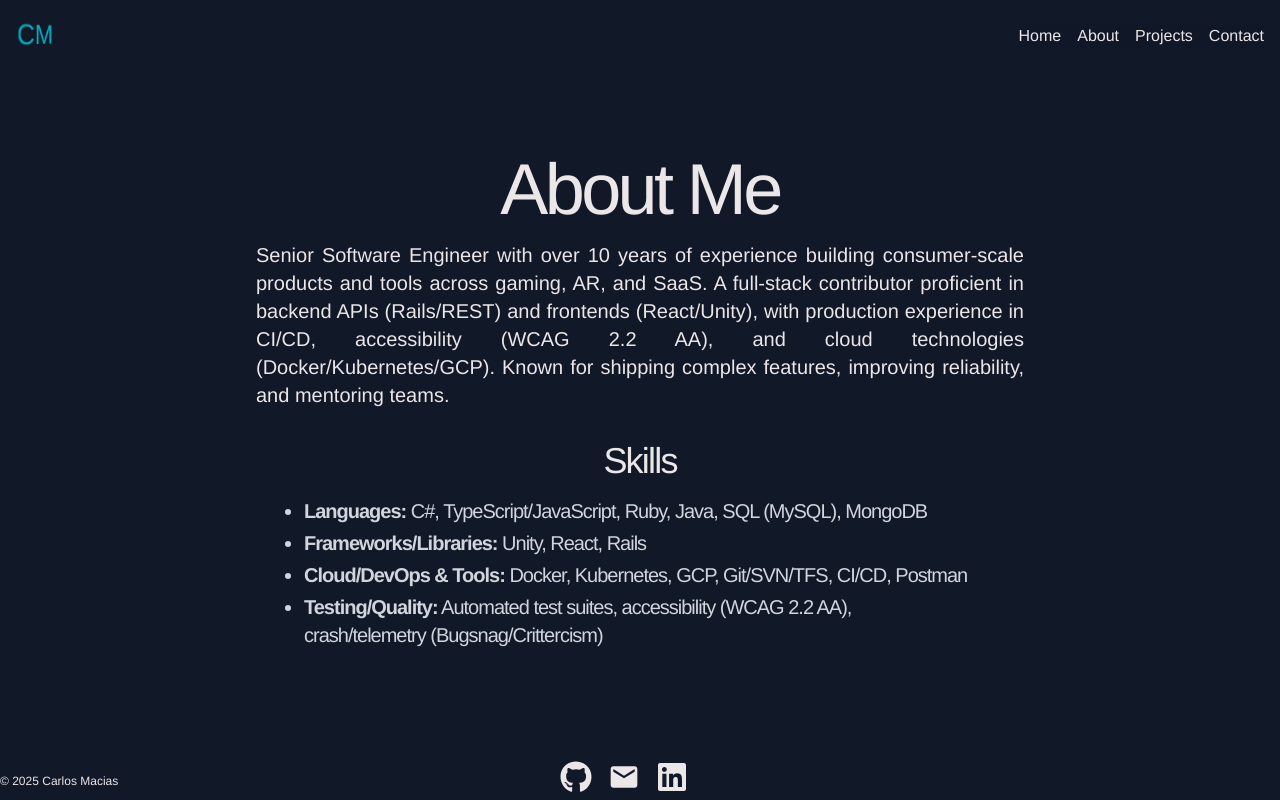
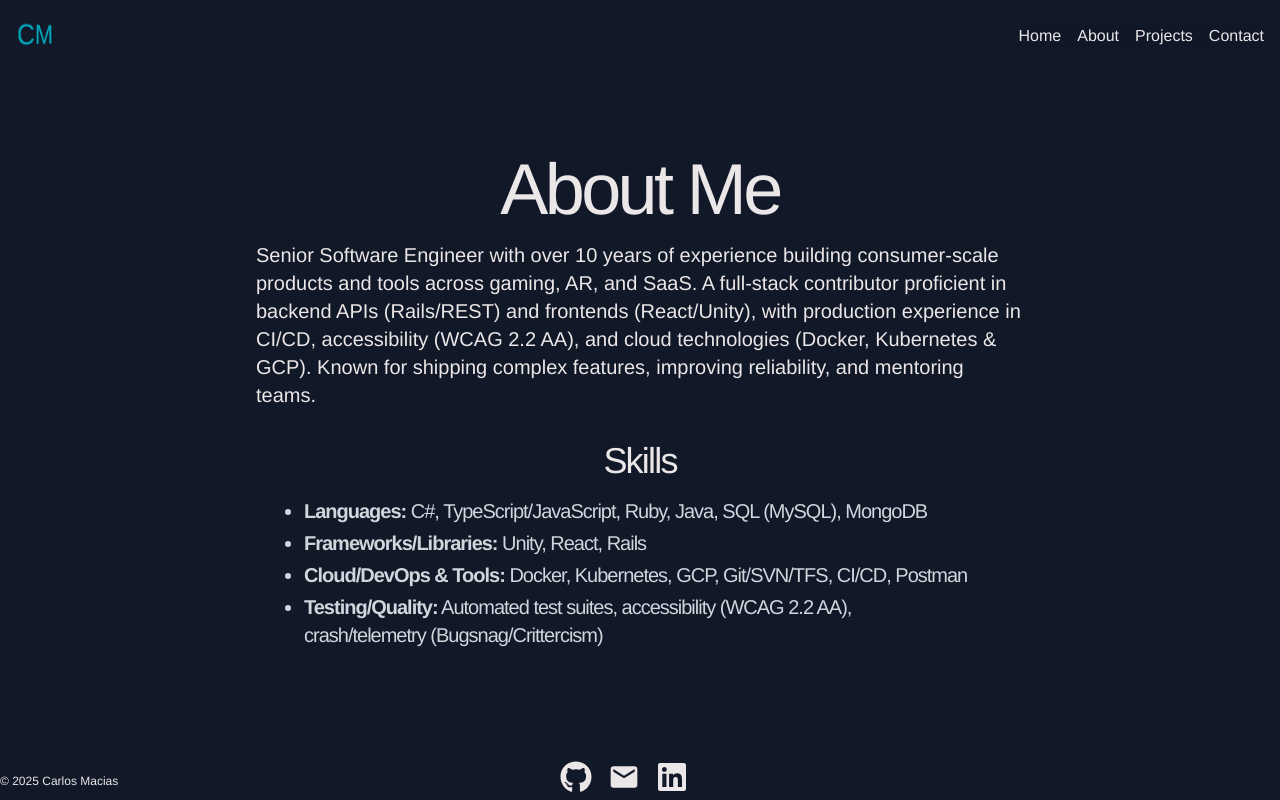
Before and after one commit to cmaciasv/PersonalWebsite, a Next.js app in the folder apps/web/: page /about in a window 1280 px wide. Built offline with nearby package versions, Linux system fonts and the light colour scheme.

Commit message:
Change to img to Image, change text to left

```diff
--- a/apps/web/src/app/about/page.tsx
+++ b/apps/web/src/app/about/page.tsx
@@ -18,8 +18,8 @@ export default function AboutPage() {
             initial={{ opacity: 0, y: 20 }}
             animate={{ opacity: 1, y: 0 }}
             transition={{ duration: 0.8, delay: 0.6 }}
-            className="text-justify">
-            Senior Software Engineer with over 10 years of experience building consumer-scale products and tools across gaming, AR, and SaaS. A full-stack contributor proficient in backend APIs (Rails/REST) and frontends (React/Unity), with production experience in CI/CD, accessibility (WCAG 2.2 AA), and cloud technologies (Docker/Kubernetes/GCP). Known for shipping complex features, improving reliability, and mentoring teams.
+            className="text-left">
+            Senior Software Engineer with over 10 years of experience building consumer-scale products and tools across gaming, AR, and SaaS. A full-stack contributor proficient in backend APIs (Rails/REST) and frontends (React/Unity), with production experience in CI/CD, accessibility (WCAG 2.2 AA), and cloud technologies (Docker, Kubernetes & GCP). Known for shipping complex features, improving reliability, and mentoring teams.
           </motion.p>
           <motion.h2
             initial={{ opacity: 0, y: 20 }}
--- a/apps/web/src/app/page.tsx
+++ b/apps/web/src/app/page.tsx
@@ -29,7 +29,7 @@ export default function HomePage() {
           initial={{ opacity: 0, y: 20 }}
           animate={{ opacity: 1, y: 0 }}
           transition={{ duration: 0.8, delay: 1.0 }}
-          className="max-w-2xl mx-auto text-lg md:text-xl text-justify text-gray-300">
+          className="max-w-2xl mx-auto text-lg md:text-xl text-left text-gray-300">
           I build software that delights users, from world-scale AR games to mission-critical financial platforms. With a passion for solving complex challenges and a love for the craft, I create impactful digital experiences. Let&apos;s build something cool together.
         </motion.p>
         <motion.div
--- a/apps/web/src/components/ui/YouTubeEmbed.tsx
+++ b/apps/web/src/components/ui/YouTubeEmbed.tsx
@@ -1,5 +1,5 @@
 "use client";
-
+import Image from 'next/image';
 import React, { useState } from 'react';
 
 interface YouTubeEmbedProps {
@@ -24,9 +24,12 @@ const YouTubeEmbed: React.FC<YouTubeEmbedProps> = ({ videoId, title, thumbnailUr
           onMouseEnter={onMouseEnter}
           onMouseLeave={onMouseLeave}
         >
-          <img
+          <Image
             src={isHovering ? gifUrl : thumbnailUrl}
             alt={`Thumbnail for ${title}`}
+            width={1280}
+            height={720}
+            priority={false}
             className="w-full h-full object-cover"
           />
           <div className="absolute inset-0 flex items-center justify-center">
```
